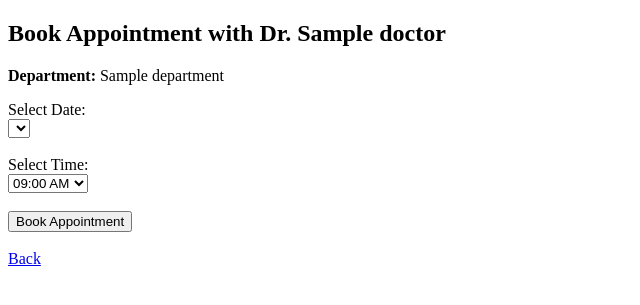
After one commit to 24f3004027/HMS-MAD-Projectv1, a Flask app: page /patient/book/1 in a window 1280 px wide. The commit adds this page. Shown: the top 305 px of the page, without its empty margins (0-640 px from the left). Run offline with Flask 3, Linux system fonts and the light colour scheme; the visitor is signed in with stand-in values (Sample User, id 1); tables that the repository leaves empty hold one stand-in row (values such as "Sample post"); lists and menus that the app fills with data are empty.

Commit message:
Milestone-HMS Appointment-Treatment

```diff
--- a/app/routes.py
+++ b/app/routes.py
@@ -71,7 +71,23 @@ def patient_dashboard():
         return redirect("/patient/login")
 
     patient = Patient.query.get(session["patient_id"])
-    return render_template("patient_dashboard.html", patient=patient)
+
+    today = date.today()
+
+    upcoming = Appointment.query.filter_by(patient_id=patient.id).filter(
+        Appointment.date >= today
+    ).all()
+
+    past = Appointment.query.filter_by(patient_id=patient.id).filter(
+        Appointment.date < today
+    ).all()
+
+    return render_template(
+        "patient_dashboard.html",
+        patient=patient,
+        upcoming=upcoming,
+        past=past
+    )
 
 
 
@@ -124,7 +140,6 @@ def doctor_dashboard():
         past=past
     )
 
-
 @routes.route("/doctor/appointment/<int:appt_id>", methods=["GET", "POST"])
 def doctor_view_appointment(appt_id):
     if "doctor_id" not in session:
@@ -136,16 +151,18 @@ def doctor_view_appointment(appt_id):
     if appt.doctor_id != session["doctor_id"]:
         return "Unauthorized access.", 403
 
-    # Handle update submission
+    # Handle update
     if request.method == "POST":
         appt.diagnosis = request.form["diagnosis"]
         appt.treatment_notes = request.form["treatment_notes"]
         appt.prescription = request.form["prescription"]
         appt.status = request.form["status"]
+
         db.session.commit()
+
         return redirect(f"/doctor/appointment/{appt_id}")
 
-    # Fetch past history (exclude current appointment)
+    # Fetch patient history EXCEPT current appointment
     history = Appointment.query.filter(
         Appointment.patient_id == appt.patient_id,
         Appointment.id != appt.id
@@ -395,3 +412,170 @@ def doctor_credentials(doctor_id):
 
     doctor = Doctor.query.get_or_404(doctor_id)
     return render_template("doctor_credentials.html", doctor=doctor)
+
+@routes.route("/patient/profile", methods=["GET", "POST"])
+def patient_profile():
+    if "patient_id" not in session:
+        return redirect("/patient/login")
+
+    patient = Patient.query.get(session["patient_id"])
+
+    if request.method == "POST":
+        patient.name = request.form["name"]
+        patient.age = request.form["age"]
+        patient.gender = request.form["gender"]
+        patient.contact = request.form["contact"]
+
+        # Email cannot change (optional rule, safer)
+        # patient.email = request.form["email"]
+
+        db.session.commit()
+        return redirect("/patient/dashboard")
+
+    return render_template("patient_profile.html", patient=patient)
+
+@routes.route("/patient/search_doctors", methods=["GET", "POST"])
+def patient_search_doctors():
+    if "patient_id" not in session:
+        return redirect("/patient/login")
+
+    results = []
+    if request.method == "POST":
+        query = request.form["query"]
+
+        results = Doctor.query.join(Department).filter(
+            Doctor.is_active == True,
+            (
+                Doctor.name.ilike(f"%{query}%") |
+                Department.name.ilike(f"%{query}%")
+            )
+        ).all()
+
+    return render_template("patient_search_doctors.html", doctors=results)
+
+@routes.route("/patient/book/<int:doctor_id>", methods=["GET", "POST"])
+def patient_book(doctor_id):
+    if "patient_id" not in session:
+        return redirect("/patient/login")
+
+    doctor = Doctor.query.get_or_404(doctor_id)
+
+    # next 7 days
+    today = date.today()
+    days = [today + timedelta(days=i) for i in range(1, 8)]
+
+    # load availability for each day
+    avail_data = []
+    for d in days:
+        slot = Availability.query.filter_by(doctor_id=doctor_id, date=d).first()
+        avail_data.append({
+            "date": d,
+            "available": slot.is_available if slot else False
+        })
+
+    if request.method == "POST":
+        selected_date = datetime.strptime(request.form["date"], "%Y-%m-%d").date()
+        selected_time = datetime.strptime(request.form["time"], "%H:%M:%S").time()
+
+        # prevent double booking
+        existing = Appointment.query.filter_by(
+            doctor_id=doctor_id,
+            date=selected_date,
+            time=selected_time
+        ).first()
+
+        if existing:
+            return "This slot is already booked."
+
+        appt = Appointment(
+            doctor_id=doctor_id,
+            patient_id=session["patient_id"],
+            date=selected_date,
+            time=selected_time,
+            status="Booked"
+        )
+        db.session.add(appt)
+        db.session.commit()
+
+        return redirect("/patient/dashboard")
+
+
+    return render_template(
+        "patient_book.html",
+        doctor=doctor,
+        avail_data=avail_data
+    )
+
+@routes.route("/patient/cancel/<int:appt_id>")
+def patient_cancel(appt_id):
+    if "patient_id" not in session:
+        return redirect("/patient/login")
+
+    appt = Appointment.query.get_or_404(appt_id)
+
+    # Prevent canceling others’ appointments
+    if appt.patient_id != session["patient_id"]:
+        return "Unauthorized action."
+
+    # Prevent canceling past appointments
+    if appt.date < date.today():
+        return "You cannot cancel past appointments."
+
+    appt.status = "Cancelled"
+    db.session.commit()
+
+    return redirect("/patient/dashboard")
+
+@routes.route("/patient/reschedule/<int:appt_id>", methods=["GET", "POST"])
+def patient_reschedule(appt_id):
+    if "patient_id" not in session:
+        return redirect("/patient/login")
+
+    appt = Appointment.query.get_or_404(appt_id)
+
+    # cannot reschedule past appointments
+    if appt.date < date.today():
+        return "You cannot reschedule past appointments."
+
+    doctor_id = appt.doctor_id
+    today = date.today()
+
+    # next 7 days
+    days = [today + timedelta(days=i) for i in range(1, 8)]
+
+    # load doctor availability
+    avail_data = []
+    for d in days:
+        slot = Availability.query.filter_by(doctor_id=doctor_id, date=d).first()
+        avail_data.append({
+            "date": d,
+            "available": slot.is_available if slot else False
+        })
+
+    if request.method == "POST":
+        selected_date = datetime.strptime(request.form["date"], "%Y-%m-%d").date()
+        selected_time = datetime.strptime(request.form["time"], "%H:%M:%S").time()
+
+        # check double booking
+        existing = Appointment.query.filter_by(
+            doctor_id=doctor_id,
+            date=selected_date,
+            time=selected_time
+        ).first()
+
+        if existing:
+            return "This slot is already taken."
+
+        # update appointment
+        appt.date = selected_date
+        appt.time = selected_time
+        appt.status = "Rescheduled"
+
+        db.session.commit()
+        return redirect("/patient/dashboard")
+
+    return render_template(
+        "patient_reschedule.html",
+        appt=appt,
+        avail_data=avail_data
+    )
--- /dev/null
+++ b/templates/patient_book.html
@@ -0,0 +1,39 @@
+<!DOCTYPE html>
+<html>
+<head>
+    <title>Book Appointment</title>
+</head>
+<body>
+
+<h2>Book Appointment with Dr. {{ doctor.name }}</h2>
+<p><b>Department:</b> {{ doctor.department.name }}</p>
+
+<form method="POST">
+    <label>Select Date:</label><br>
+    <select name="date" required>
+        {% for a in avail_data %}
+            {% if a.available %}
+                <option value="{{ a.date }}">{{ a.date }}</option>
+            {% endif %}
+        {% endfor %}
+    </select>
+    <br><br>
+
+    <label>Select Time:</label><br>
+    <select name="time" required>
+        <option value="09:00:00">09:00 AM</option>
+        <option value="10:00:00">10:00 AM</option>
+        <option value="11:00:00">11:00 AM</option>
+        <option value="15:00:00">03:00 PM</option>
+        <option value="16:00:00">04:00 PM</option>
+    </select>
+    <br><br>
+
+    <button type="submit">Book Appointment</button>
+</form>
+
+<br>
+<a href="/patient/dashboard">Back</a>
+
+</body>
+</html>
```
Also changed, not shown: templates/doctor_appointment_view.html (+33 -2 lines), templates/patient_dashboard.html (+62 -2 lines), templates/patient_profile.html (added, +31 -0 lines), templates/patient_reschedule.html (added, +44 -0 lines), templates/patient_search_doctors.html (added, +46 -0 lines).
